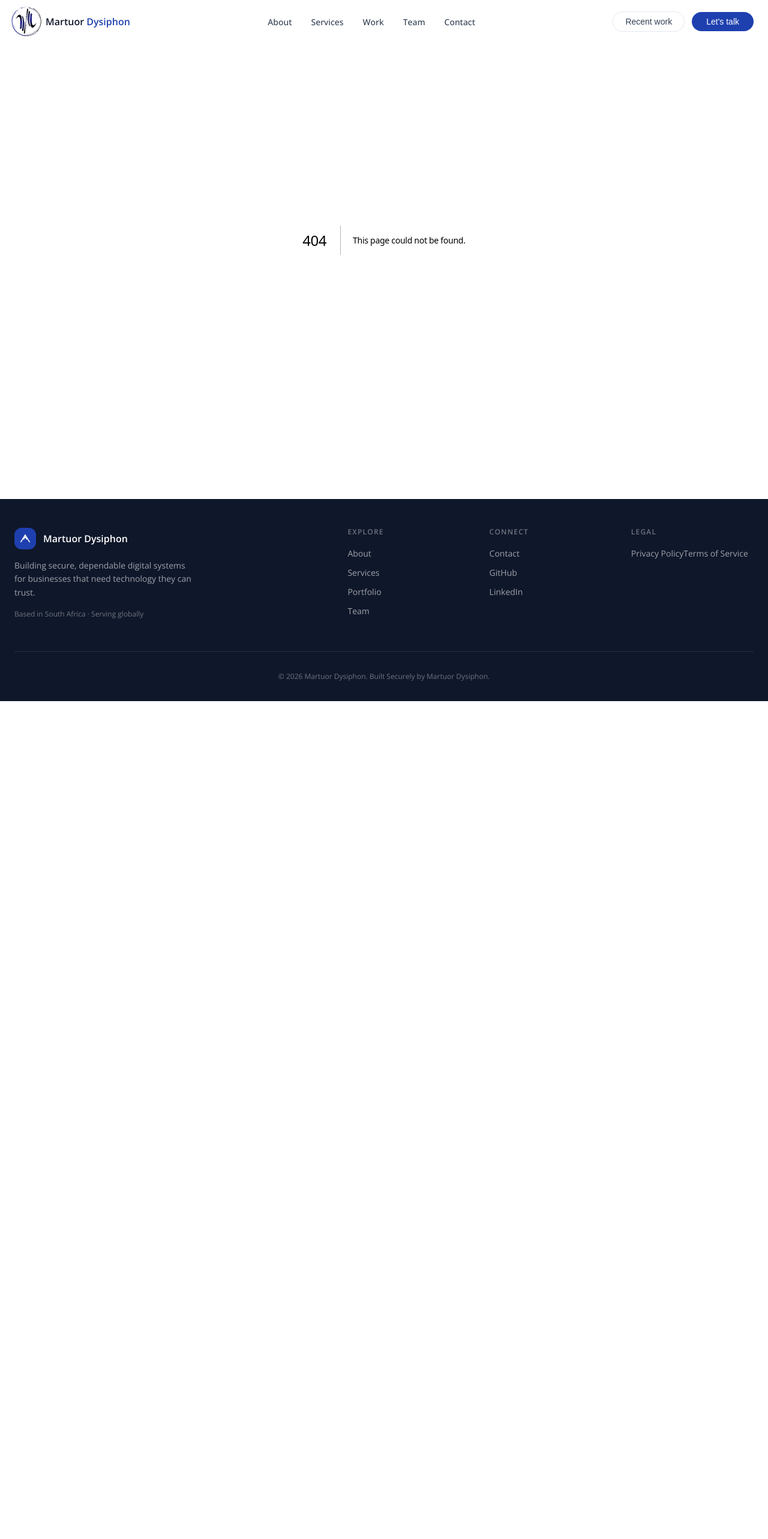
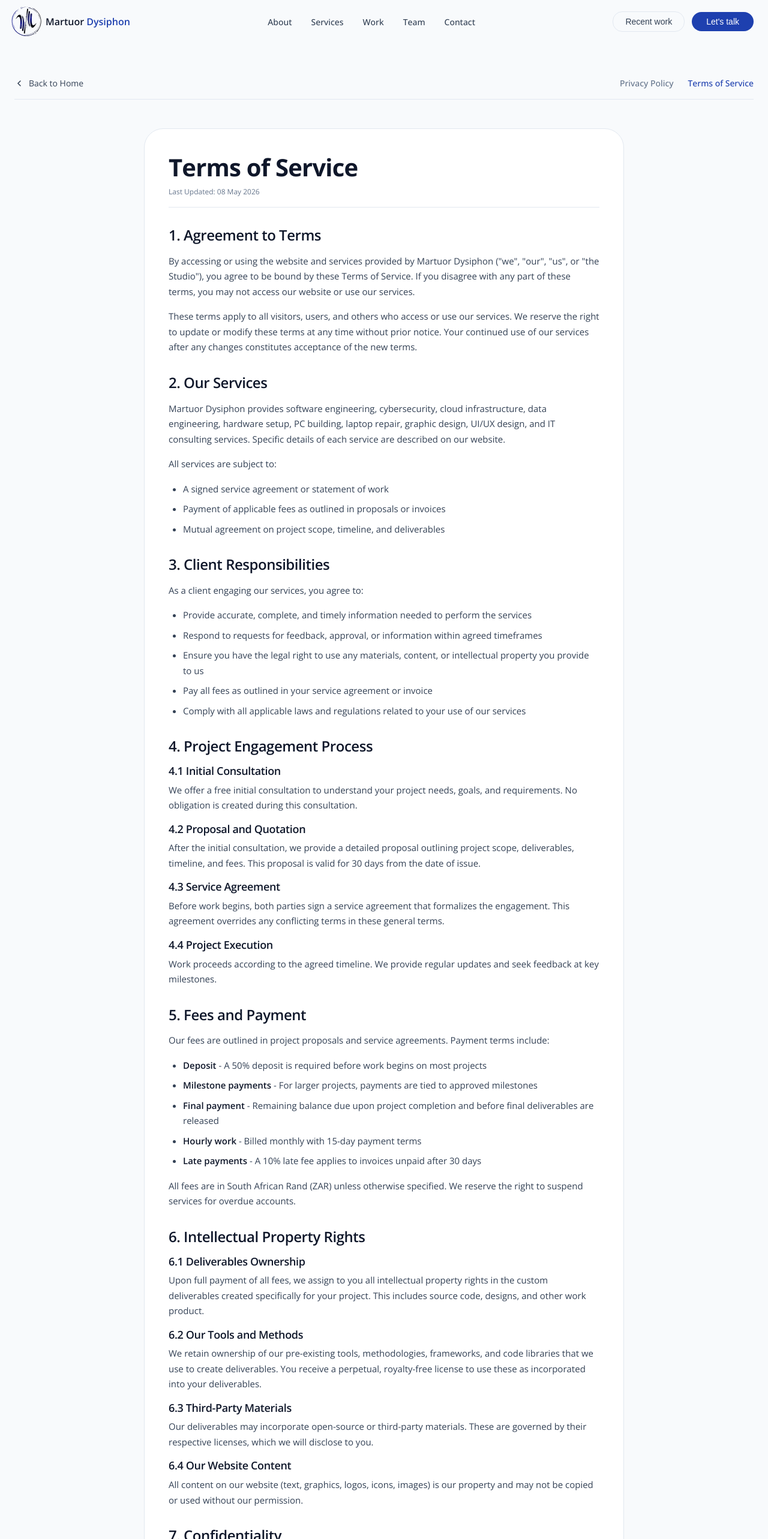
Before and after one commit to MartuorDysiphon/martuordysiphontechnologies, a Next.js app: page /terms in a window 1280 px wide. Before the commit this address had no page. Shown: the top 2566 px of the page at 60% size. Before the commit the page ends 1169 px from the top, so only its background shows below. Built offline with nearby package versions, Linux system fonts and the light colour scheme.

Commit message:
Legal Paging Fix

```diff
--- a/components/Privacy/PrivaryPolicy.jsx
+++ b/app/privacy/page.jsx
@@ -160,14 +160,14 @@ export default function PrivacyPolicy() {
                   <path d="M4 4h16c1.1 0 2 .9 2 2v12c0 1.1-.9 2-2 2H4c-1.1 0-2-.9-2-2V6c0-1.1.9-2 2-2z"/>
                   <path d="M22 6l-10 7L2 6"/>
                 </svg>
-                <span>martuordysiphon@gmail.com</span>
+                <span>katlegomorwamohube@protonmail.com</span>
               </li>
               <li>
                 <svg width="18" height="18" viewBox="0 0 24 24" fill="none" stroke="currentColor" strokeWidth="1.5">
                   <path d="M12 2a10 10 0 0 0-10 10c0 7 10 14 10 14s10-7 10-14a10 10 0 0 0-10-10z"/>
                   <circle cx="12" cy="12" r="3"/>
                 </svg>
-                <span>Based in South Africa</span>
+                <span>South Africa</span>
               </li>
             </ul>
           </section>
--- a/components/Terms/Terms.jsx
+++ b/app/terms/page.jsx
@@ -185,14 +185,14 @@ export default function TermsOfService() {
                   <path d="M4 4h16c1.1 0 2 .9 2 2v12c0 1.1-.9 2-2 2H4c-1.1 0-2-.9-2-2V6c0-1.1.9-2 2-2z"/>
                   <path d="M22 6l-10 7L2 6"/>
                 </svg>
-                <span>martuordysiphon@gmail.com</span>
+                <span>katlegomorwamohube@protonmail.com</span>
               </li>
               <li>
                 <svg width="18" height="18" viewBox="0 0 24 24" fill="none" stroke="currentColor" strokeWidth="1.5">
                   <path d="M12 2a10 10 0 0 0-10 10c0 7 10 14 10 14s10-7 10-14a10 10 0 0 0-10-10z"/>
                   <circle cx="12" cy="12" r="3"/>
                 </svg>
-                <span>Based in South Africa</span>
+                <span>South Africa</span>
               </li>
             </ul>
           </section>
--- a/components/Footer/Footer.jsx
+++ b/components/Footer/Footer.jsx
@@ -2,6 +2,7 @@
 
 import styles from './Footer.module.css'
 import Link from 'next/link'
+import Image from 'next/image'
 
 export default function Footer() {
   const currentYear = new Date().getFullYear()
@@ -21,11 +22,9 @@ export default function Footer() {
           <div className={styles.footerBrand}>
             <div className={styles.brandLogo}>
               <div className={styles.logoMark}>
-                <svg width="24" height="24" viewBox="0 0 32 32" fill="none">
-                  <path d="M6 24L16 8l10 16" stroke="currentColor" strokeWidth="2" fill="none"/>
-                  <path d="M12 18l4-6 4 6" stroke="currentColor" strokeWidth="2" fill="none"/>
-                </svg>
+                <img src="/assets/logo/logo.svg" width={50} height={50} alt="logo" />
               </div>
+
               <span className={styles.brandName}>Martuor Dysiphon</span>
             </div>
             <p className={styles.brandDesc}>
@@ -50,19 +49,15 @@ export default function Footer() {
               <h4 className={styles.linkTitle}>Connect</h4>
               <ul>
                 <li><a href="#contact" onClick={(e) => handleLinkClick(e, '#contact')}>Contact</a></li>
-                <li><a href="https://github.com/MartuorDysiphon">GitHub</a></li>
-                <li><a href="https://www.linkedin.com/in/katlego-morwamohube-a0a804197/">LinkedIn</a></li>
+                <li><a href="https://github.com/MartuorDysiphon" target="_blank" rel="noopener noreferrer">GitHub</a></li>
+                <li><a href="https://www.linkedin.com/in/katlego-morwamohube-a0a804197/" target="_blank" rel="noopener noreferrer">LinkedIn</a></li>
               </ul>
             </div>
             <div className={styles.linkColumn}>
               <h4 className={styles.linkTitle}>Legal</h4>
               <ul>
-                <Link href="../Privacy/PrivaryPolicy">
-                  Privacy Policy
-                </Link>
-                <Link href="../Terms/Terms">
-                  Terms of Service
-                </Link>
+                <li><Link href="/privacy">Privacy Policy</Link></li>
+                <li><Link href="/terms">Terms of Service</Link></li>
               </ul>
             </div>
           </div>
--- a/components/Footer/Footer.module.css
+++ b/components/Footer/Footer.module.css
@@ -23,7 +23,6 @@
 .logoMark {
   width: 36px;
   height: 36px;
-  background: var(--accent-blue);
   border-radius: var(--radius-md);
   display: flex;
   align-items: center;
```
Also changed, not shown: app/privacy/PrivaryPolicy.module.css (renamed from components/Privacy/PrivaryPolicy.module.css), app/terms/Terms.module.css (renamed from components/Terms/Terms.module.css).
